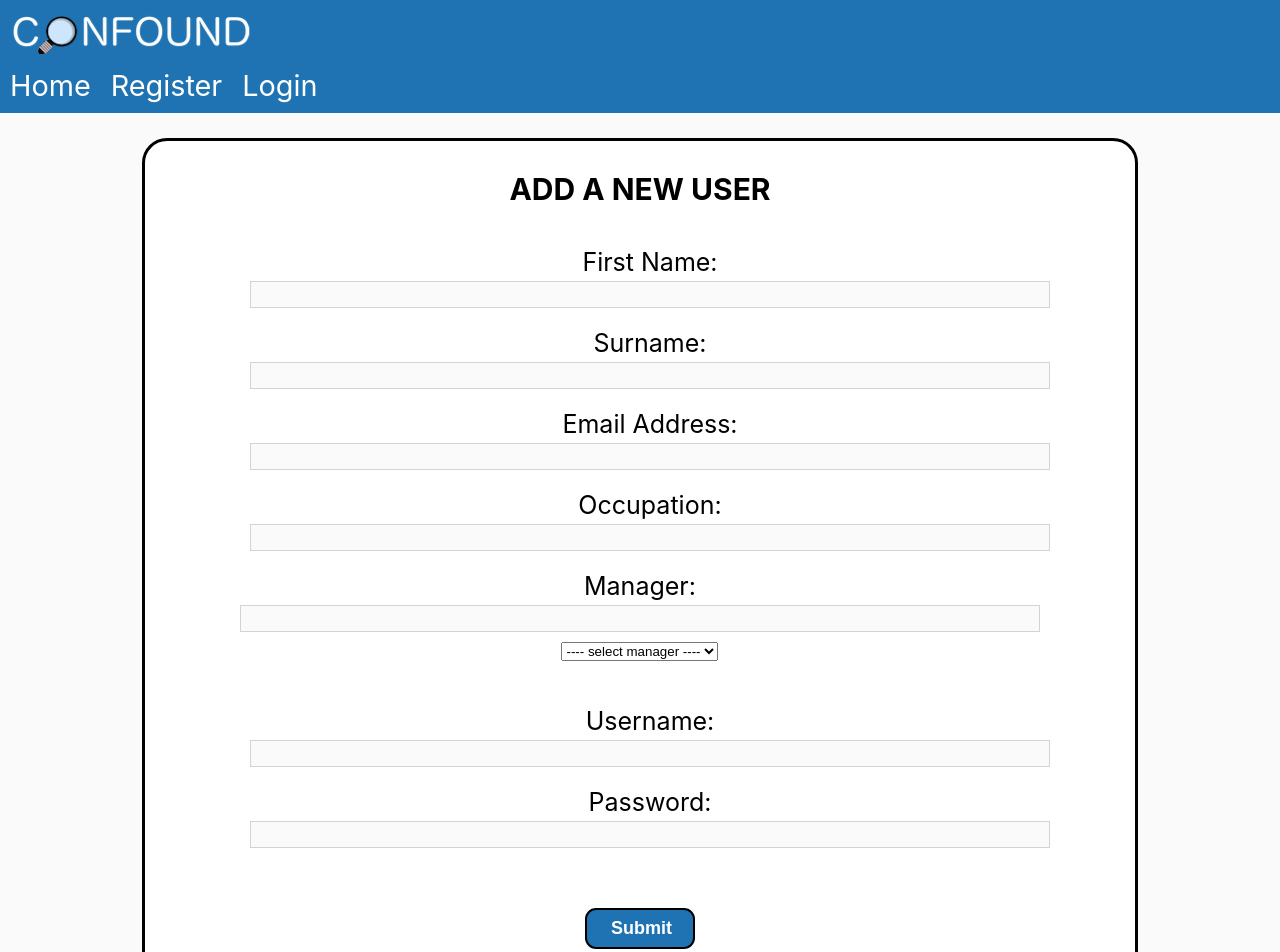
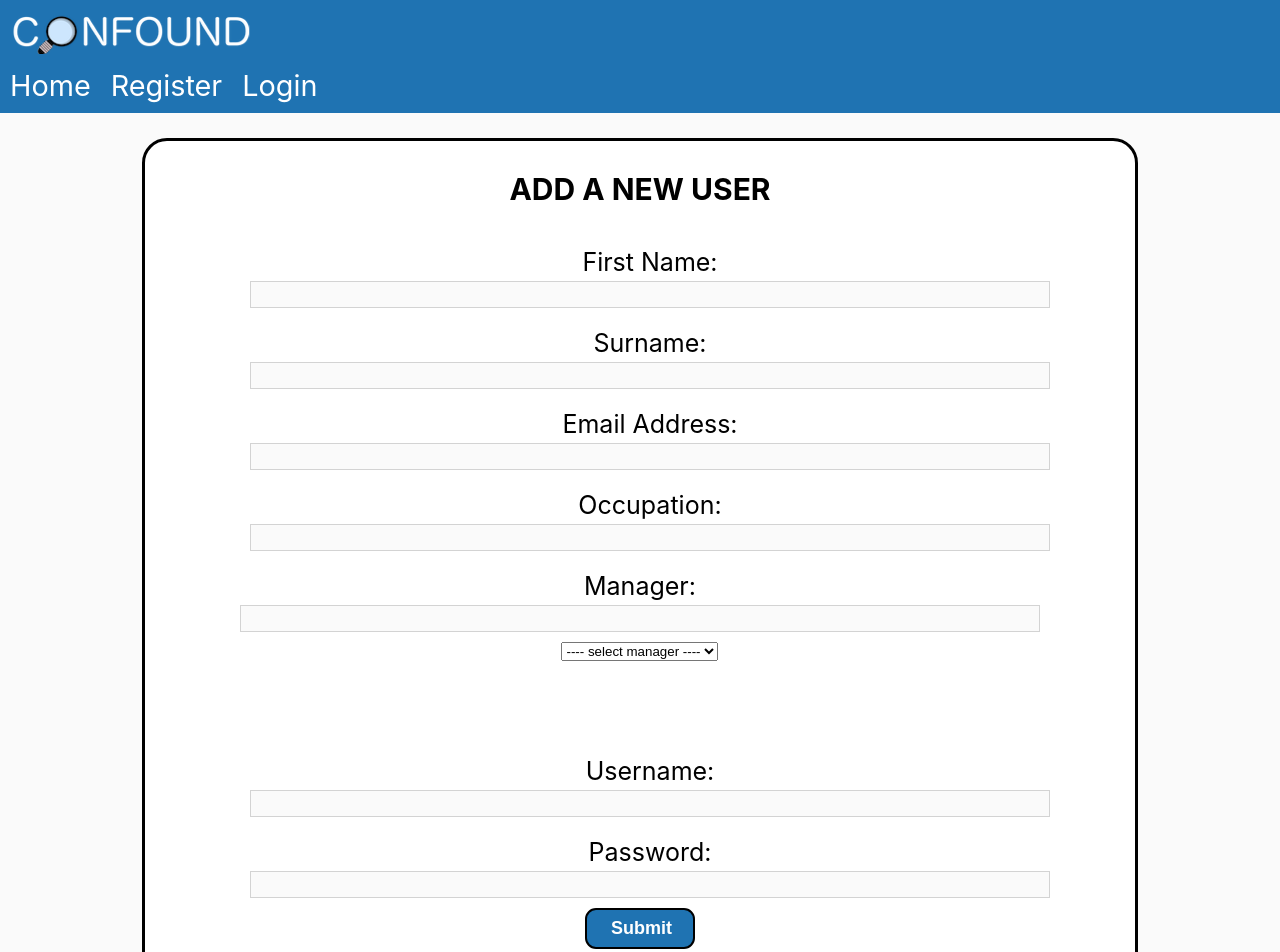
Before and after one commit to Mendeley/grads19-weblet, a React (Create React App) app: page /users/register in a window 1280 px wide. Shown: the top 952 px of the page. Built offline with nearby package versions, Linux system fonts and the light colour scheme.

Commit message:
GP19: focus bug fix

```diff
--- a/src/User/RegistrationForm.jsx
+++ b/src/User/RegistrationForm.jsx
@@ -154,8 +154,8 @@ const RegistrationForm = () => {
 
             {/* </StyledDropDown> */}
           </StyledSearchForm>
-          <StyledPadding>
-            <StyledAddForm>
+          <StyledPadding></StyledPadding>
+
           <Input
             label="Username: "
             type="text"
@@ -178,8 +178,8 @@ const RegistrationForm = () => {
             required
             maxLength="16"
           />
-            </StyledAddForm>
-          </StyledPadding>
+
+
           <StyledSubmit type="submit" value="Submit" />
         </form>
       </StyledCard>
```
Lines whose indentation alone changed are shown as unchanged.
